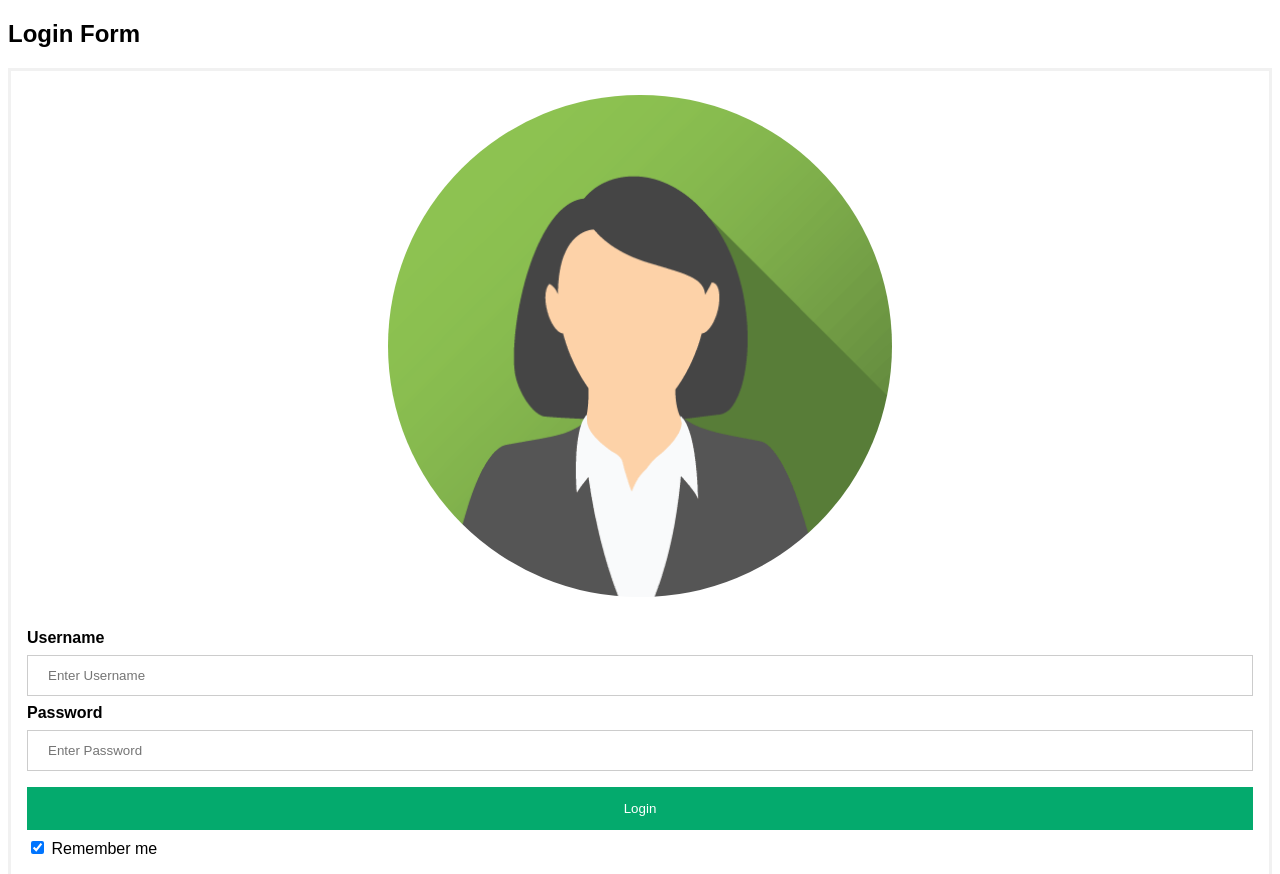
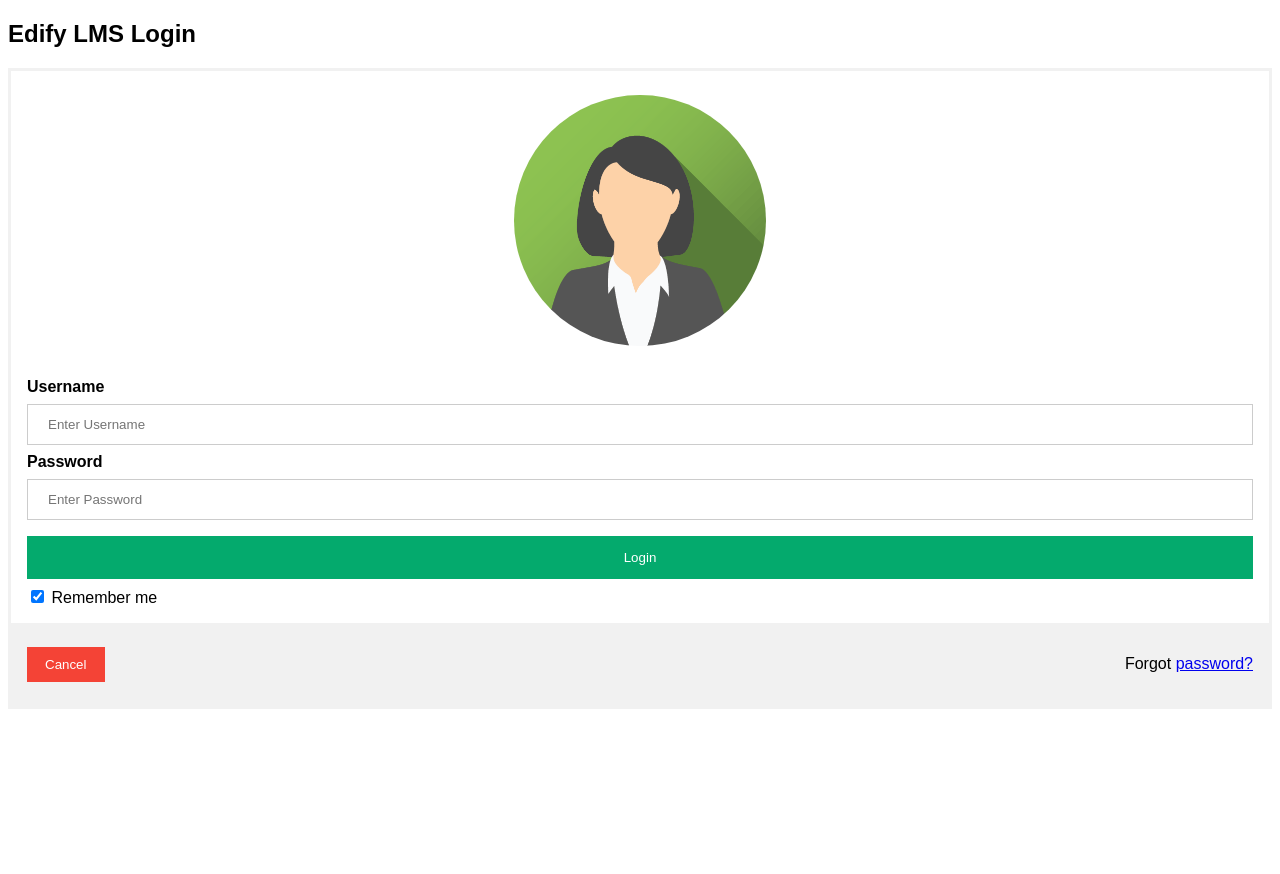
Before and after one commit to RuthwikaKumari/web-app, a plain HTML site: page index.html in a window 1280 px wide. Shown: the top 874 px of the page. After the commit the page ends 800 px from the top, so only its background shows below. Drawn offline with Linux system fonts and the light colour scheme.

Commit message:
update img width & header

```diff
--- a/index.html
+++ b/index.html
@@ -41,7 +41,7 @@ button:hover {
 }
 
 img.avatar {
-  width: 40%;
+  width: 20%;
   border-radius: 50%;
 }
 
@@ -68,7 +68,7 @@ span.psw {
 </head>
 <body>
 
-<h2>Login Form</h2>
+<h2>Edify LMS Login</h2>
 
 <form action="/action_page.php" method="post">
   <div class="imgcontainer">
```
